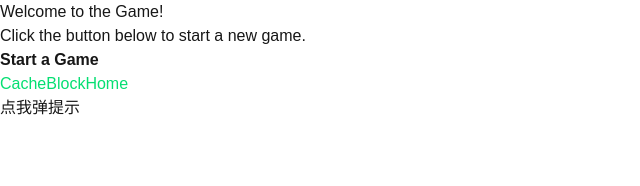
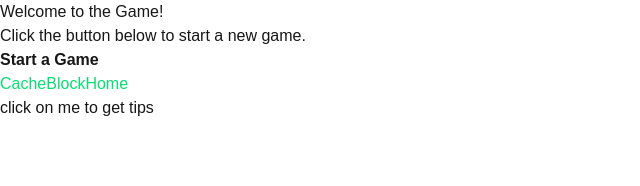
Before and after one commit to joewang0430/rever-c, a Next.js app in the folder client/: page / in a window 1280 px wide. Shown: the top 186 px of the page, without its empty margins (0-640 px from the left). Built offline with nearby package versions, Linux system fonts and the light colour scheme.

Commit message:
added license Apache-2.0

```diff
--- a/client/src/app/page.tsx
+++ b/client/src/app/page.tsx
@@ -24,7 +24,7 @@ export default function HomePage() {
 
       { /* test */ }
       <div>
-        <button onClick={() => showTip("操作成功！")}>点我弹提示</button>
+        <button onClick={() => showTip("Operation Succeeded!")}>click on me to get tips</button>
         {tip && (
           <div className="fixed top-8 left-1/2 -translate-x-1/2 bg-black text-white px-4 py-2 rounded shadow z-50 transition-all">
             {tip}
@@ -33,4 +33,4 @@ export default function HomePage() {
       </div>
     </main>
   );
-}
+};
--- a/client/src/data/constants/community.json
+++ b/client/src/data/constants/community.json
@@ -18,7 +18,7 @@
             "groupId": "2024",
             "name": "Joe Wang",
             "shortName": "W.Joe",
-            "description": "#21 rank APS105 Leaderboard 2024",
+            "description": "Founder of ReverC, #21 rank APS105 Leaderboard 2024",
             "shortDescription": "#21",
             "image": "/images/archives/test_archive.jpg"
         }
```
Also changed, not shown: 1 other file (tests, documents, lock files or other folders).
